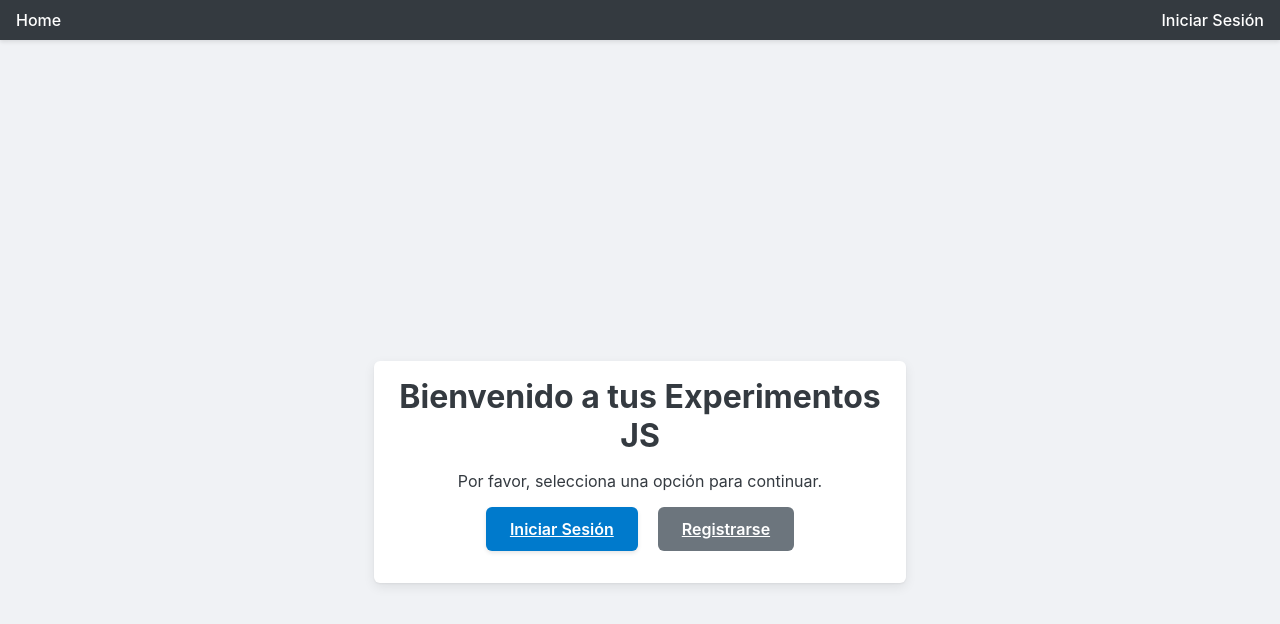
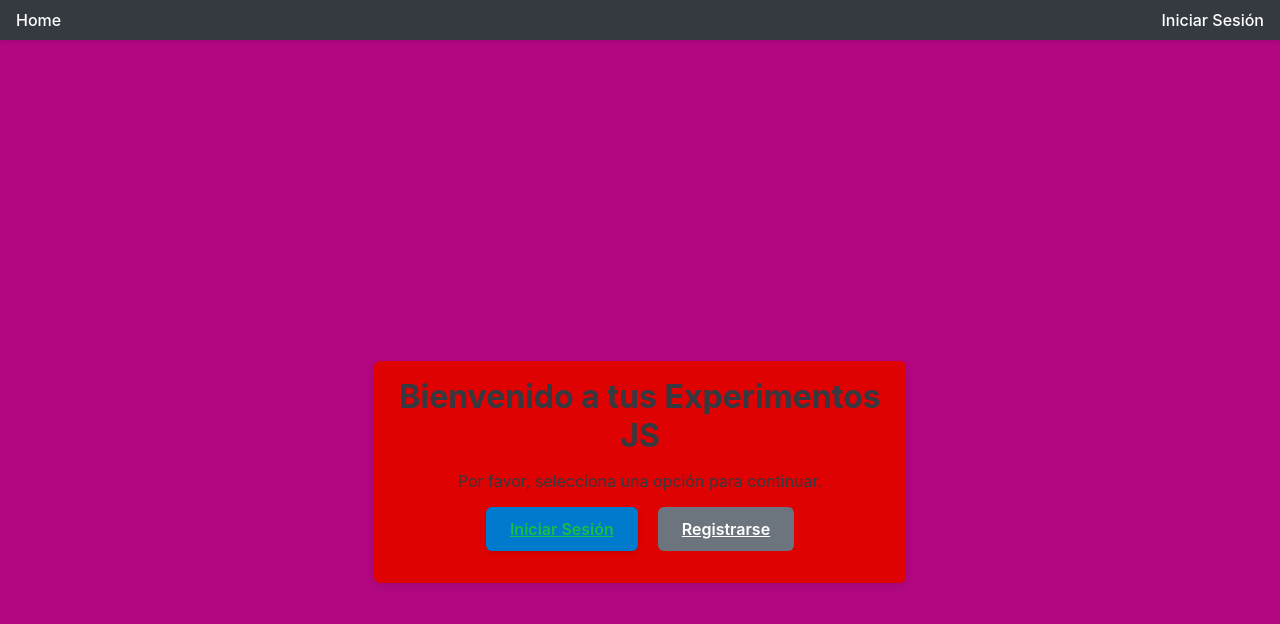
Before and after one commit to uribemaxi2-gif/mi.app.js.fr, a React (Vite) app: page / in a window 1280 px wide. Shown: the top 624 px of the page. Built offline with nearby package versions, Linux system fonts and the light colour scheme.

Commit message:
mejora del estilo de la pagina 4

```diff
--- a/src/styles.css
+++ b/src/styles.css
@@ -5,7 +5,7 @@
     /* Colores */
     --color-primary: #007ACC; /* Azul moderno, accesible */
     --color-secondary: #6c757d;
-    --color-background: #F0F2F5; /* Fondo más suave */
+    --color-background: #b30782; /* Fondo más suave */
     --color-text: #343a40;
     --color-error: #dc3545;
 
@@ -90,7 +90,7 @@ h1, h2, h3 {
 
 .btn-primary {
     background-color: var(--color-primary);
-    color: white;
+    color: rgb(22, 192, 65);
     box-shadow: 0 2px 4px rgba(0, 0, 0, 0.1); /* Sombra para elevarlo */
 }
 
@@ -100,7 +100,7 @@ h1, h2, h3 {
 }
 
 .btn-primary:active {
-    background-color: #004494; /* Tono más oscuro al hacer click */
+    background-color: #061323; /* Tono más oscuro al hacer click */
     transform: translateY(1px); /* Efecto de presión */
     box-shadow: none;
 }
@@ -115,7 +115,7 @@ h1, h2, h3 {
 /* ========================================================= */
 
 .card {
-    background-color: white;
+    background-color: rgb(222, 2, 2);
     padding: var(--spacing-unit);
     border-radius: var(--border-radius);
     /* Sombra de elevación moderna */
```
